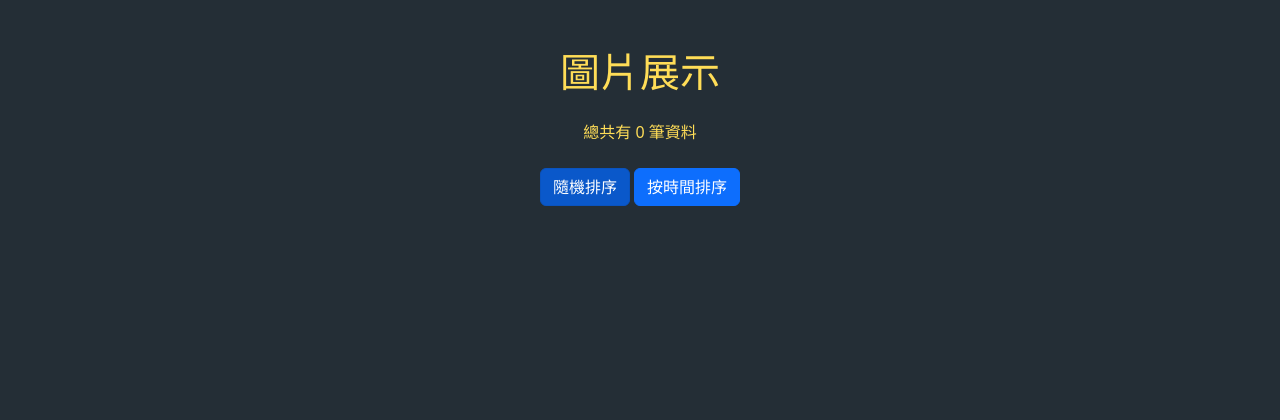
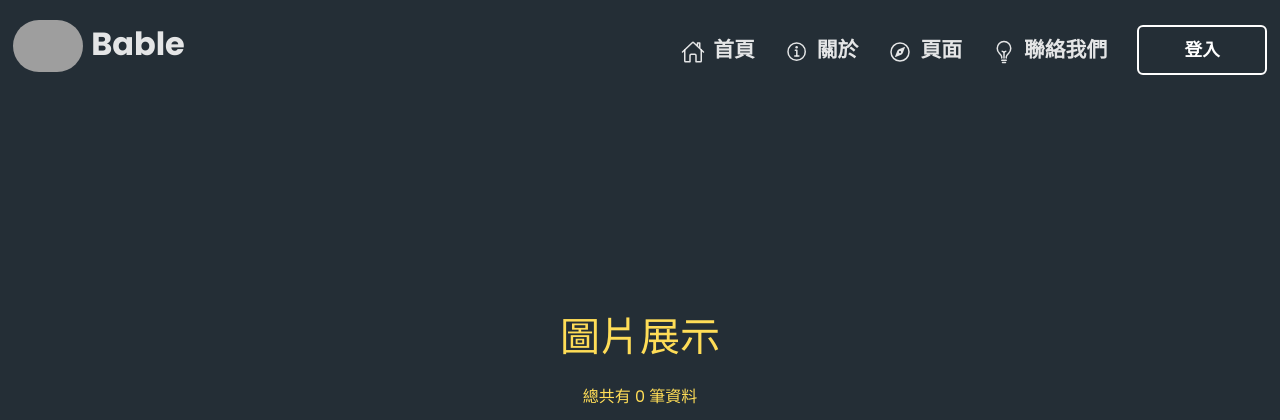
Before and after one commit to roy4222/Bable, a PHP site: page /image.php in a window 1280 px wide. Shown: the top 420 px of the page. Run offline with PHP 8.4, Linux system fonts and the light colour scheme; data that the repository does not hold is empty; some web fonts are replaced; grey boxes are pictures that could not be loaded.

Commit message:
在image.php增加導覽列

```diff
--- a/image.php
+++ b/image.php
@@ -73,6 +73,7 @@ $conn->close();
     <title>相片瀏覽器</title>
     <link href="https://cdn.jsdelivr.net/npm/bootstrap@5.3.0-alpha1/dist/css/bootstrap.min.css" rel="stylesheet">
     <link rel="stylesheet" href="https://cdnjs.cloudflare.com/ajax/libs/aos/2.3.4/aos.css" />
+    <link rel="stylesheet" href="style.css">
     <style>
 
         body {
@@ -146,6 +147,45 @@ $conn->close();
 </head>
 
 <body>
+    <!-- Header Section -->
+    <header>
+        <h2 class="logo">
+            <a href="#" style="text-decoration: none; color: #ffffffe0;">
+                <img src="logo.webp" width="70" style="border-radius: 200px;">
+                <strong>Bable</strong>
+            </a>
+        </h2>
+
+        <nav class="navigation">
+            <a href="index.php"><strong><ion-icon name="home-outline"></ion-icon>首頁</strong></a>
+            <a href="#"><strong><ion-icon name="information-circle-outline"></ion-icon>關於</strong></a>
+            <div class="dropdownb">
+                <a href="#"><strong><ion-icon name="compass-outline"></ion-icon>頁面</strong></a>
+                <div class="dropdownb-content">
+                    <a href="message.php">複製文</a>
+                    <a href="image.php">可愛捏</a>
+                    <a href="#">這我</a>
+                    <a href="#">三小啦</a>
+                </div>
+            </div>
+            <a href="#"><strong><ion-icon name="bulb-outline"></ion-icon>聯絡我們</strong></a>
+            <?php if (isset($_SESSION["username"])): ?>
+                <div class="user-dropdown">
+                    <a href="#" class="dropbtn">
+                        <ion-icon name="person-circle-outline"></ion-icon>
+                        <span><?= htmlspecialchars($_SESSION["username"]) ?></span>
+                    </a>
+                    <div class="user-dropdown-content">
+                        <a href="#">設定</a>
+                        <a href="logout.php">登出</a>
+                    </div>
+                </div>
+            <?php else: ?>
+                <button class="btnLogin-popup"><strong>登入</strong></button>
+            <?php endif; ?>
+        </nav>
+    </header>
+
     <div class="container mt-5">
         <h1 class="text-center mb-4">圖片展示</h1>
 
@@ -222,11 +262,15 @@ $conn->close();
         </div>
     </div>
 
-    <!-- 引入 Bootstrap 和 AOS 效果 -->
+
+
+    <!-- 引入 Bootstrap、AOS 效果和其他 JavaScript 文件 -->
     <script src="https://cdn.jsdelivr.net/npm/bootstrap@5.3.0-alpha1/dist/js/bootstrap.bundle.min.js"></script>
     <script src="https://cdnjs.cloudflare.com/ajax/libs/aos/2.3.4/aos.js"></script>
+    <script src="script.js"></script>
+    <script type="module" src="https://unpkg.com/ionicons@7.1.0/dist/ionicons/ionicons.esm.js"></script>
+    <script nomodule src="https://unpkg.com/ionicons@7.1.0/dist/ionicons/ionicons.js"></script>
 
-    <!-- 啟用 AOS 滾動動畫 -->
     <script>
         AOS.init({
             duration: 800,
--- a/index.php
+++ b/index.php
@@ -193,8 +193,8 @@ mysqli_close($conn); // 關閉連接
             <div class="dropdownb">
                 <a href="#"><strong><ion-icon name="compass-outline"></ion-icon>頁面</strong></a>
                 <div class="dropdownb-content">
-                    <a href="#">複製文</a>
-                    <a href="#">可愛捏</a>
+                    <a href="message.php">複製文</a>
+                    <a href="image.php">可愛捏</a>
                     <a href="#">這我</a>
                     <a href="#">三小啦</a>
                 </div>
```
